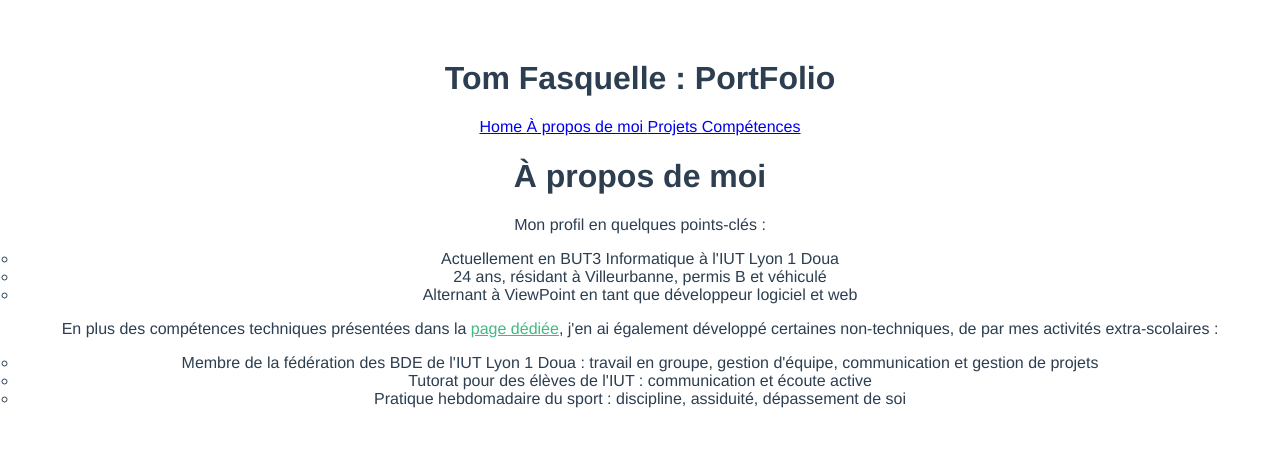
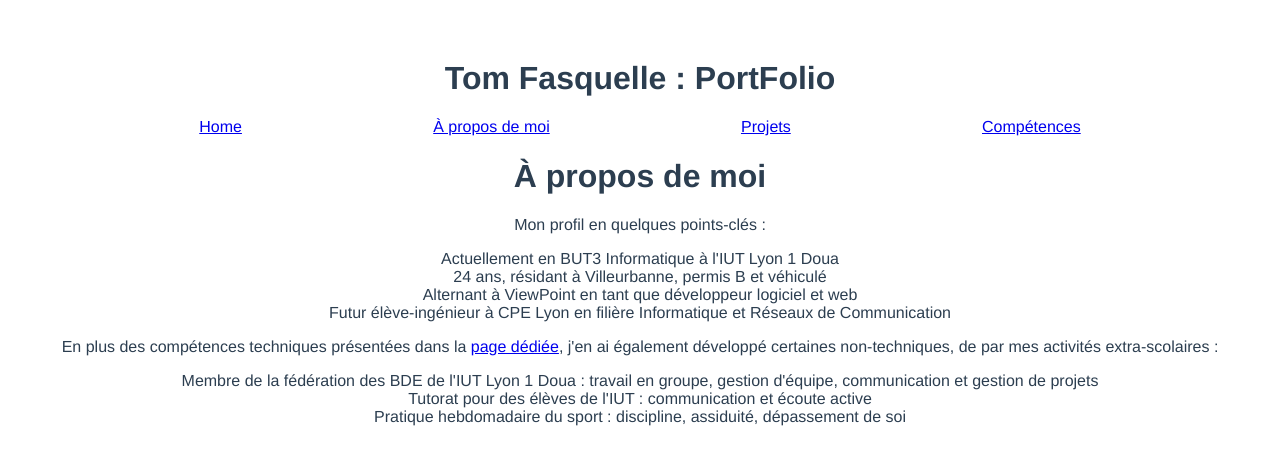
Before and after one commit to tomfsql/TomFolio, a Vue app: page /about in a window 1280 px wide. Shown: the top 464 px of the page. Built offline with nearby package versions, Linux system fonts and the light colour scheme.

Commit message:
More refactoring of CSS, navbar clean now

```diff
--- a/src/App.vue
+++ b/src/App.vue
@@ -1,10 +1,14 @@
 <template>
   <h1> Tom Fasquelle : PortFolio </h1>
-  <RouterLink to="/"> Home </RouterLink>
-  <RouterLink to="/about"> À propos de moi </RouterLink>
-  <RouterLink to="/projects"> Projets </RouterLink>
-  <RouterLink to="/skills"> Compétences </RouterLink>
-  <RouterView></RouterView>
+  <div class="navbar">
+    <RouterLink to="/"> Home </RouterLink>
+    <RouterLink to="/about"> À propos de moi </RouterLink>
+    <RouterLink to="/projects"> Projets </RouterLink>
+    <RouterLink to="/skills"> Compétences </RouterLink>
+  </div>
+  <div class="content">
+    <RouterView></RouterView>
+  </div>
 </template>
 
 <script>
@@ -17,14 +21,3 @@ export default {
   }
 }
 </script>
-
-<style>
-#app {
-  font-family: Avenir, Helvetica, Arial, sans-serif;
-  -webkit-font-smoothing: antialiased;
-  -moz-osx-font-smoothing: grayscale;
-  text-align: center;
-  color: #2c3e50;
-  margin-top: 60px;
-}
-</style>
--- a/src/assets/styles.css
+++ b/src/assets/styles.css
@@ -1,3 +1,12 @@
+#app {
+  font-family: Avenir, Helvetica, Arial, sans-serif;
+  -webkit-font-smoothing: antialiased;
+  -moz-osx-font-smoothing: grayscale;
+  text-align: center;
+  color: #2c3e50;
+  margin-top: 60px;
+}
+
 input {
   margin: 10px 0;
   padding: 6px;
@@ -34,7 +43,50 @@ input {
   border-left: 5px solid yellowgreen;
 }
 
+h3 {
+  margin: 40px 0 0;
+  text-align: left;
+}
+
 ul {
-  list-style-type: circle;
+  list-style-type:circle;
+  display: flex;
+  flex-direction: column;
   padding-left: 20px;
+  padding: 0;
 }
+
+li {
+  margin: 0 10px;
+  display: flex;
+  justify-content: space-around;
+}
+
+.collapsebtn{
+  color: black;
+  height: fit-content;
+}
+
+.title > button, .project-header > button {
+  margin-top: 20px;
+}
+
+.title, .project-header {
+  display: flex;
+  flex-direction: row;
+  justify-content: space-evenly;
+}
+
+.project, .category {
+  display: flex;
+  flex-direction: column;
+  justify-content: space-around;
+  margin: 10px;
+  border: 2px dotted black;
+}
+
+.navbar{
+  display: flex;
+  flex-direction: row;
+  justify-content: space-evenly;
+}
--- a/src/components/AboutPage.vue
+++ b/src/components/AboutPage.vue
@@ -5,6 +5,7 @@
       <li> Actuellement en BUT3 Informatique à l'IUT Lyon 1 Doua </li>
       <li> 24 ans, résidant à Villeurbanne, permis B et véhiculé </li>
       <li> Alternant à ViewPoint en tant que développeur logiciel et web </li>
+      <li> Futur élève-ingénieur à CPE Lyon en filière Informatique et Réseaux de Communication </li>
     </ul>
     <p> En plus des compétences techniques présentées dans la <RouterLink to="/skills">page dédiée</RouterLink>, j'en ai également développé certaines non-techniques, de par mes activités extra-scolaires :</p>
     <ul>
@@ -19,21 +20,3 @@
     name: 'HomePage',
   }
   </script>
-
-  <style scoped>
-  h3 {
-    margin: 40px 0 0;
-  }
-  ul {
-    list-style-type:circle;
-    display: flex;
-    flex-direction: column;
-    padding: 0;
-  }
-  li {
-    margin: 0 10px;
-  }
-  a {
-    color: #42b983;
-  }
-  </style>
--- a/src/components/HomePage.vue
+++ b/src/components/HomePage.vue
@@ -7,22 +7,3 @@ export default {
   name: 'HomePage',
 }
 </script>
-
-<!-- Add "scoped" attribute to limit CSS to this component only -->
-<style scoped>
-h3 {
-  margin: 40px 0 0;
-}
-ul {
-    list-style-type:circle;
-    display: flex;
-    flex-direction: column;
-    padding: 0;
-  }
-  li {
-    margin: 0 10px;
-  }
-a {
-  color: #42b983;
-}
-</style>
--- a/src/components/ProjectsPage.vue
+++ b/src/components/ProjectsPage.vue
@@ -132,37 +132,3 @@
   }
   }
   </script>
-
-  <style scoped>
-
-  h3 {
-    text-align: left;
-  }
-
-
-  .collapsebtn{
-    color: black;
-    height: fit-content;
-  }
-
-  .title > button, .project-header > button {
-    margin-top: 20px;
-  }
-
-  .title, .project-header {
-    display: flex;
-    flex-direction: row;
-    justify-content: space-evenly;
-  }
-  .project, .category {
-    display: flex;
-    flex-direction: column;
-    justify-content: space-around;
-    margin: 10px;
-    border: 2px dotted black;
-  }
-  li{
-    display: flex;
-    justify-content: space-around;
-  }
-  </style>
```
